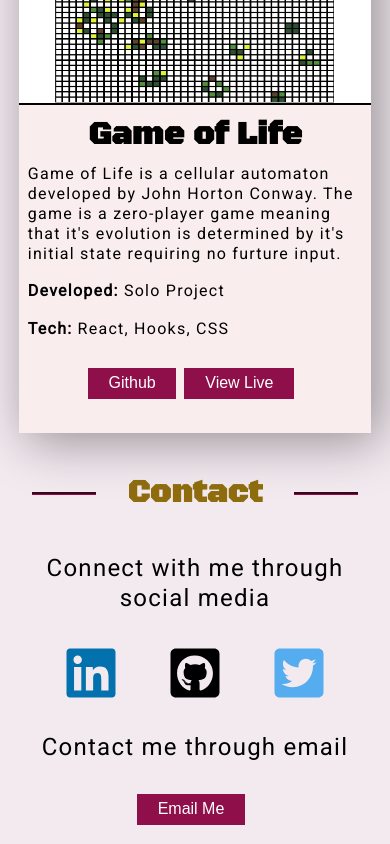
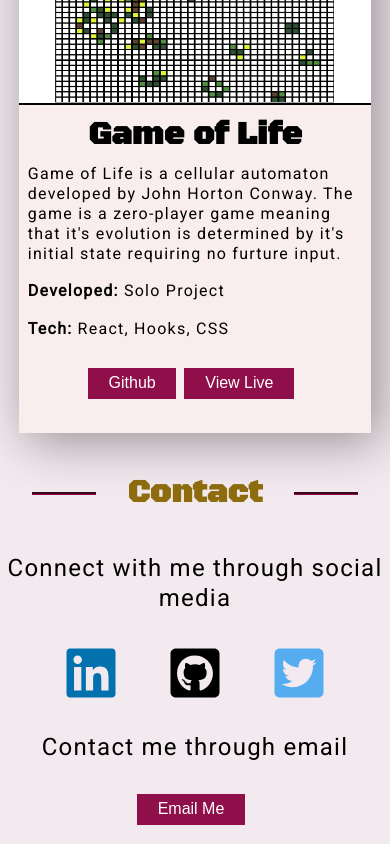
Before and after one commit to LeeTann/leetann-portfolio, a React (Create React App) app: page / in a window 390 px wide. Shown: the part 3067-3911 px from the top of the page. Built offline with nearby package versions, Linux system fonts and the light colour scheme; the HTML template or start-up script is replaced by a standard one.

Commit message:
Fixed mobile view for contact

```diff
--- a/src/components/contact/contact.css
+++ b/src/components/contact/contact.css
@@ -8,11 +8,11 @@
     max-width: 1200px;
     margin: 0 auto;
     text-align: center;
-    margin: 0 3%
 }
 
 .contact-container p {
     font-size: 24px;
+    padding: 0 6px;
 }
 
 .social-media {
```
